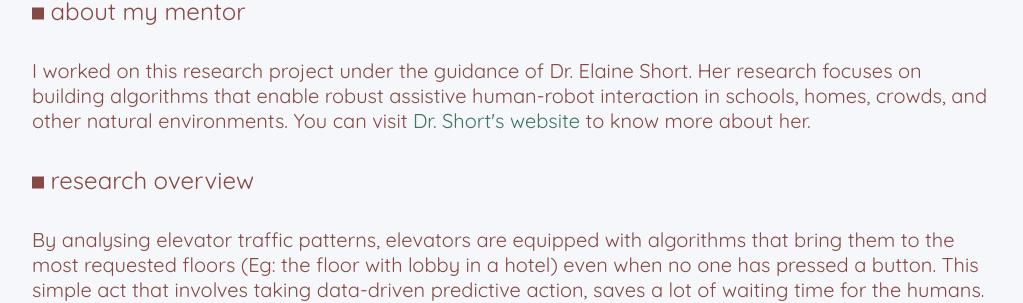
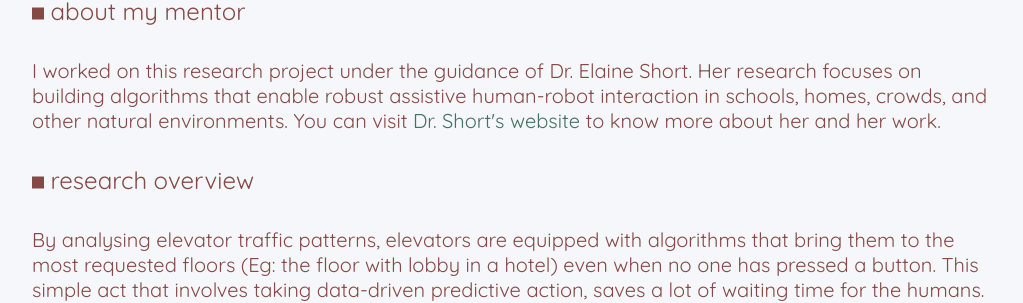
Before and after one commit to sreyaaluri/dreu-2022, a Jekyll site: the page built from index.html, in a window 1280 px wide. Shown: the part 483-786 px from the top of the page, without its empty margins (128-1151 px from the left). Built offline with Jekyll 4.4.1, drawn with Linux system fonts in a browser that asks for light colours; nearby versions of some CDN libraries.

Commit message:
slight change

```diff
--- a/index.html
+++ b/index.html
@@ -27,7 +27,7 @@ title: Summer 2022 CRA DREU Project
 <div class="section">
   I worked on this research project under the guidance of Dr. Elaine Short. Her research focuses on building algorithms that
   enable robust assistive human-robot interaction in schools, homes, crowds, and other natural environments.
-  You can visit <a href="https://eshort.github.io/"> Dr. Short's website</a> to know more about her.
+  You can visit <a href="https://eshort.github.io/"> Dr. Short's website</a> to know more about her and her work.
 </div>
 
 <div class="section-heading"><i class="fas fa-square-full"></i> research overview</div>
```
